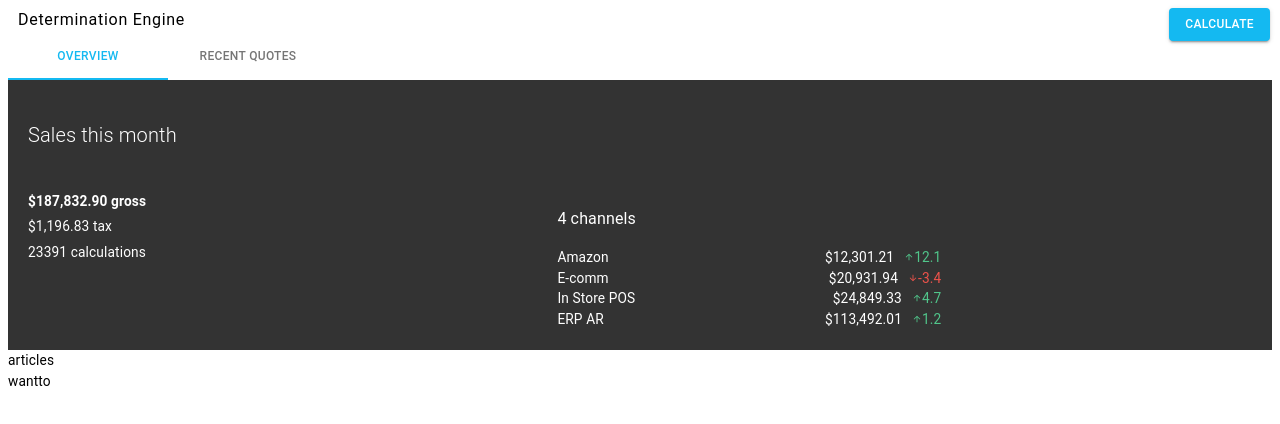
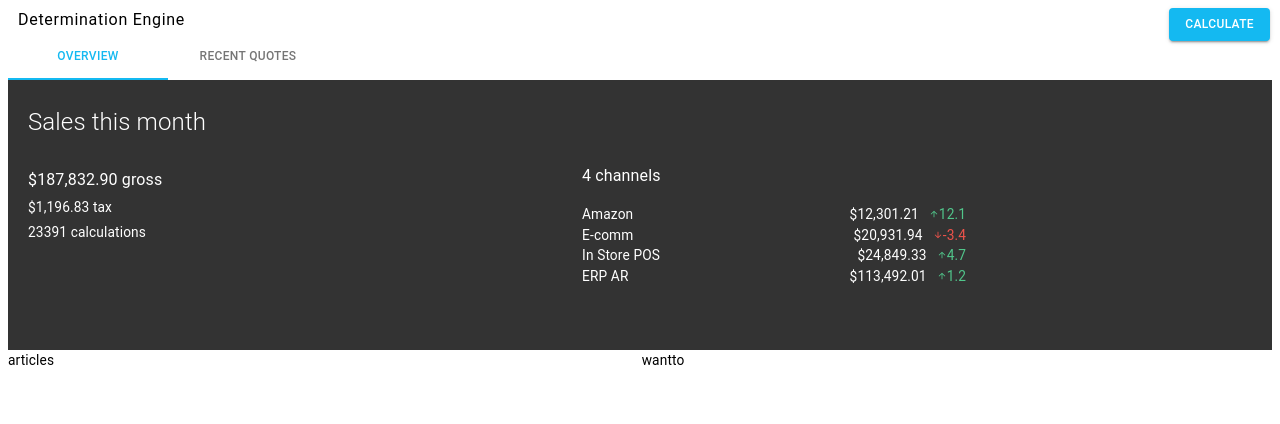
Before and after one commit to stephasaurusRex/learn-material-ui, a React (Create React App) app: page / in a window 1280 px wide. Shown: the top 424 px of the page. Built offline with nearby package versions, Linux system fonts and the light colour scheme.

Commit message:
css adjustments

```diff
--- a/src/App.css
+++ b/src/App.css
@@ -23,6 +23,10 @@ h3 {
     font-weight: 600;
 }
 
+.gross-sales {
+    font-size: 16px;
+}
+
 .sales-banner {
     height: 270px;
     background: rgba(0, 0, 0, 0.8);
@@ -32,13 +36,12 @@ h3 {
 }
 
 .sales-banner > div {
-    margin: 20px;
+    margin: -60px 0px 0px 20px
 }
 
 .sales-title {
     margin-left: 20px;
-    padding-top: 20px;
-    font-size: 20px;
+    font-size: 24px;
     font-weight: 300;
 }
 
@@ -51,6 +54,7 @@ h3 {
 }
 
 .channel-data {
+    margin-top: -80px !important;
     grid-column-start: 2;
 }
 
@@ -77,3 +81,12 @@ h3 {
 .channel-gross-sales {
     margin-right: 10px;
 }
+
+.below-banner {
+    display: grid;
+    column-count: 2;
+}
+
+.want-to {
+    grid-column-start: 2;
+}
--- a/src/components/articles/recentArticles.jsx
+++ b/src/components/articles/recentArticles.jsx
@@ -2,7 +2,7 @@ import React from "react";
 
 export default function RecentArticles() {
   return (
-    <div>
+    <div className="articles">
       articles
     </div>
   );
--- a/src/components/sales/MonthlyData.jsx
+++ b/src/components/sales/MonthlyData.jsx
@@ -5,7 +5,7 @@ class MonthlyData extends React.Component {
   render() {
     return (
       <div className="monthly-data">
-        <div className='bold'>${this.props.formatNumber(this.props.sales.grossSales,2)} gross</div>
+        <div className="gross-sales">${this.props.formatNumber(this.props.sales.grossSales,2)} gross</div>
         <div>${this.props.formatNumber(this.props.sales.taxDue, 2)} tax</div>
         <div>{this.props.formatNumber(this.props.sales.trxQuantity, 0)} calculations</div>
       </div>
--- a/src/components/taxEngineDisplay.jsx
+++ b/src/components/taxEngineDisplay.jsx
@@ -15,8 +15,10 @@ export default class TaxEngineDisplay extends React.Component {
       <>
         <EngineHeader></EngineHeader>
         <SalesBanner sales={this.props.sales}></SalesBanner>
-        <RecentArticles></RecentArticles>
-        <WantTo></WantTo>
+        <div className="below-banner">
+          <RecentArticles></RecentArticles>
+          <WantTo></WantTo>
+        </div>
       </>
     );
   }
--- a/src/components/want-to/wantTo.jsx
+++ b/src/components/want-to/wantTo.jsx
@@ -2,7 +2,7 @@ import React from "react";
 
 export default function WantTo() {
   return (
-    <div>
+    <div className="want-to">
       wantto
     </div>
   );
```
